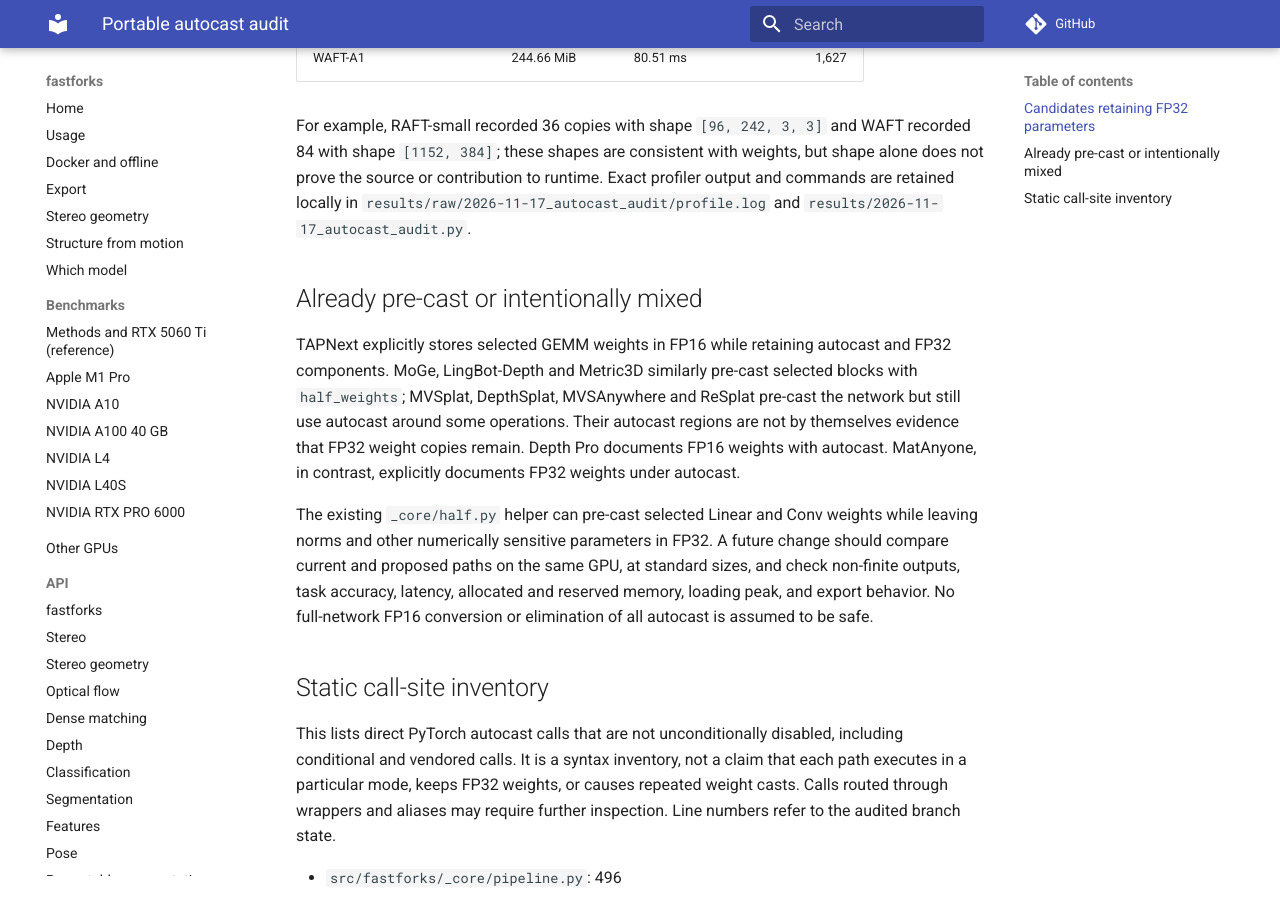
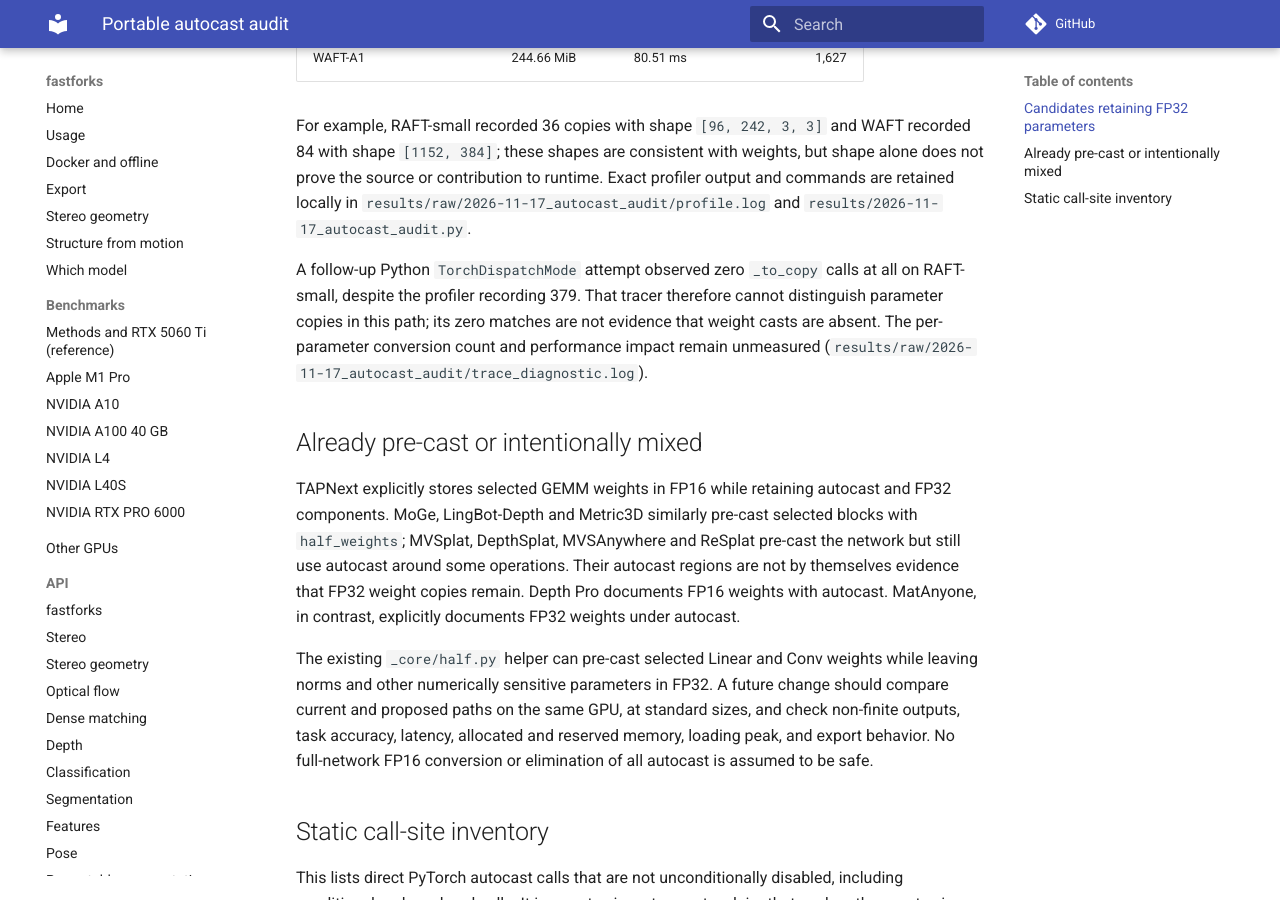
Before and after one commit to kleinicke/fastforks, an MkDocs documentation site: the page built from docs/plans/AUTOCAST_AUDIT_0.2.1.md, in a window 1280 px wide and 900 px high, scrolled down 833 px. Built offline with MkDocs 1.6.1 and Material for MkDocs 9.7.7, drawn with Linux system fonts in a browser that asks for light colours; comment, search, counter and statistics services are not loaded.

Commit message:
Record autocast tracing limitation

```diff
--- a/docs/plans/AUTOCAST_AUDIT_0.2.1.md
+++ b/docs/plans/AUTOCAST_AUDIT_0.2.1.md
@@ -27,6 +27,11 @@ For example, RAFT-small recorded 36 copies with shape `[96, 242, 3, 3]` and WAFT
 `[1152, 384]`; these shapes are consistent with weights, but shape alone does not prove the source or contribution
 to runtime. Exact profiler output and commands are retained locally in
 `results/raw/2026-11-17_autocast_audit/profile.log` and `results/2026-11-17_autocast_audit.py`.
+
+A follow-up Python `TorchDispatchMode` attempt observed zero `_to_copy` calls at all on RAFT-small, despite the
+profiler recording 379. That tracer therefore cannot distinguish parameter copies in this path; its zero matches
+are not evidence that weight casts are absent. The per-parameter conversion count and performance impact remain
+unmeasured (`results/raw/2026-11-17_autocast_audit/trace_diagnostic.log`).
 
 ## Already pre-cast or intentionally mixed
 
```
